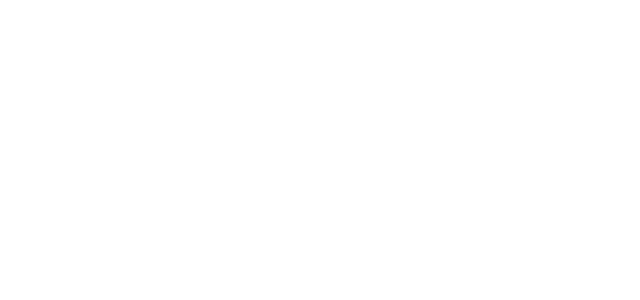
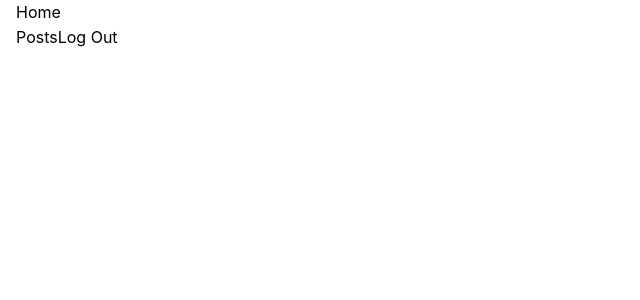
Before and after one commit to dysphere/blog-api-public-frontend, a React (Vite) app: page /blog in a window 1280 px wide. Shown: the top 300 px of the page, without its empty margins (0-640 px from the left). Built offline with nearby package versions, Linux system fonts and the light colour scheme.

Commit message:
header started

```diff
--- a/src/blogpost.jsx
+++ b/src/blogpost.jsx
@@ -1,4 +1,5 @@
 import { Link } from "react-router-dom";
+import { Header } from "./header";
 
 export const BlogPost = () => {
     return (<div></div>)
--- a/src/header.jsx
+++ b/src/header.jsx
@@ -1,5 +1,40 @@
-import { Link } from "react-router-dom";
+import { useContext } from "react";
+import { UserContext } from "./UserContext";
+import { Link, Navigate } from "react-router-dom";
+import { Container } from '@mantine/core';
+
+const userLinks = [
+    {link: '/blog', label: 'Posts'},
+    {link: '/signup', label: 'Sign Up'},
+    {link: '/login', label: 'Log In'}
+]
 
 export const Header = () => {
-    return (<div></div>)
+    const {user, removeToken} = useContext(UserContext);
+
+    const userItems = userLinks.map((link) => {
+        <Link
+        key={link.label}
+        to={link.link}>
+            {link.label}
+        </Link>
+    })
+
+    function userLogout() {
+        removeToken();
+        <Navigate to="/blog" replace={true}/>
+    }
+
+    return (<header>
+        <Container fluid>
+            <div>
+                <Link to="/blog">Home</Link>
+            </div>
+            {user ? <div>{userItems}</div> :
+            <div>
+                <Link to="/blog">Posts</Link>
+                <button type="button" onClick={userLogout}>Log Out</button>
+                </div>}
+        </Container>
+    </header>);
 }
--- a/src/home.jsx
+++ b/src/home.jsx
@@ -1,5 +1,10 @@
+import { useEffect } from "react";
 import { Link } from "react-router-dom";
+import { Header } from "./header";
 
 export const HomePage = () => {
-    return (<div></div>)
+
+    return (<div>
+        <Header></Header>
+    </div>)
 }
--- a/src/login.jsx
+++ b/src/login.jsx
@@ -1,4 +1,5 @@
 import { Link } from "react-router-dom";
+import { Header } from "./header";
 
 export const LoginPage = () => {
     return (<div></div>)
--- a/src/signup.jsx
+++ b/src/signup.jsx
@@ -1,4 +1,5 @@
 import { Link } from "react-router-dom";
+import { Header } from "./header";
 
 export const SignupPage = () => {
     return (<div></div>)
```
